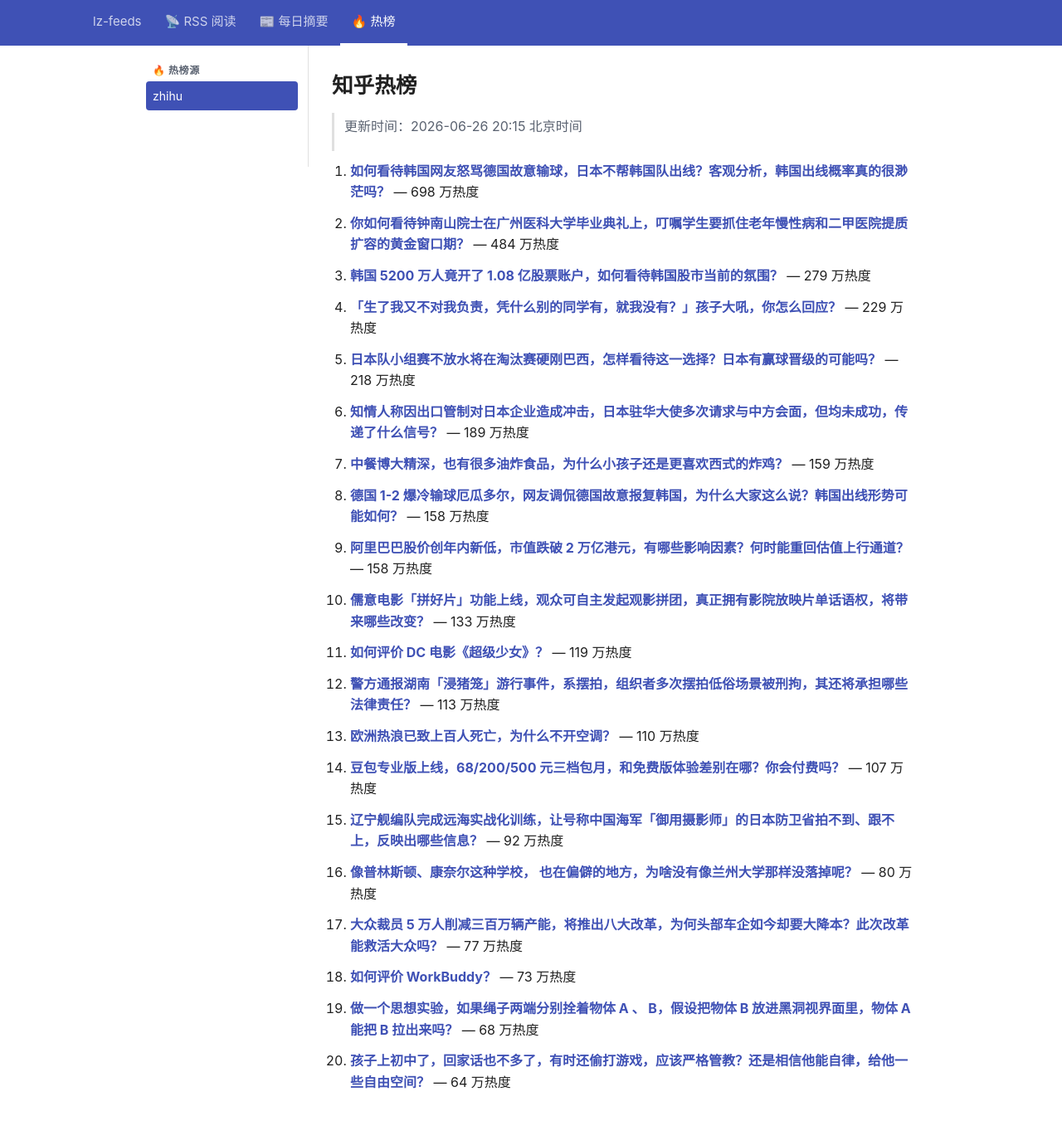
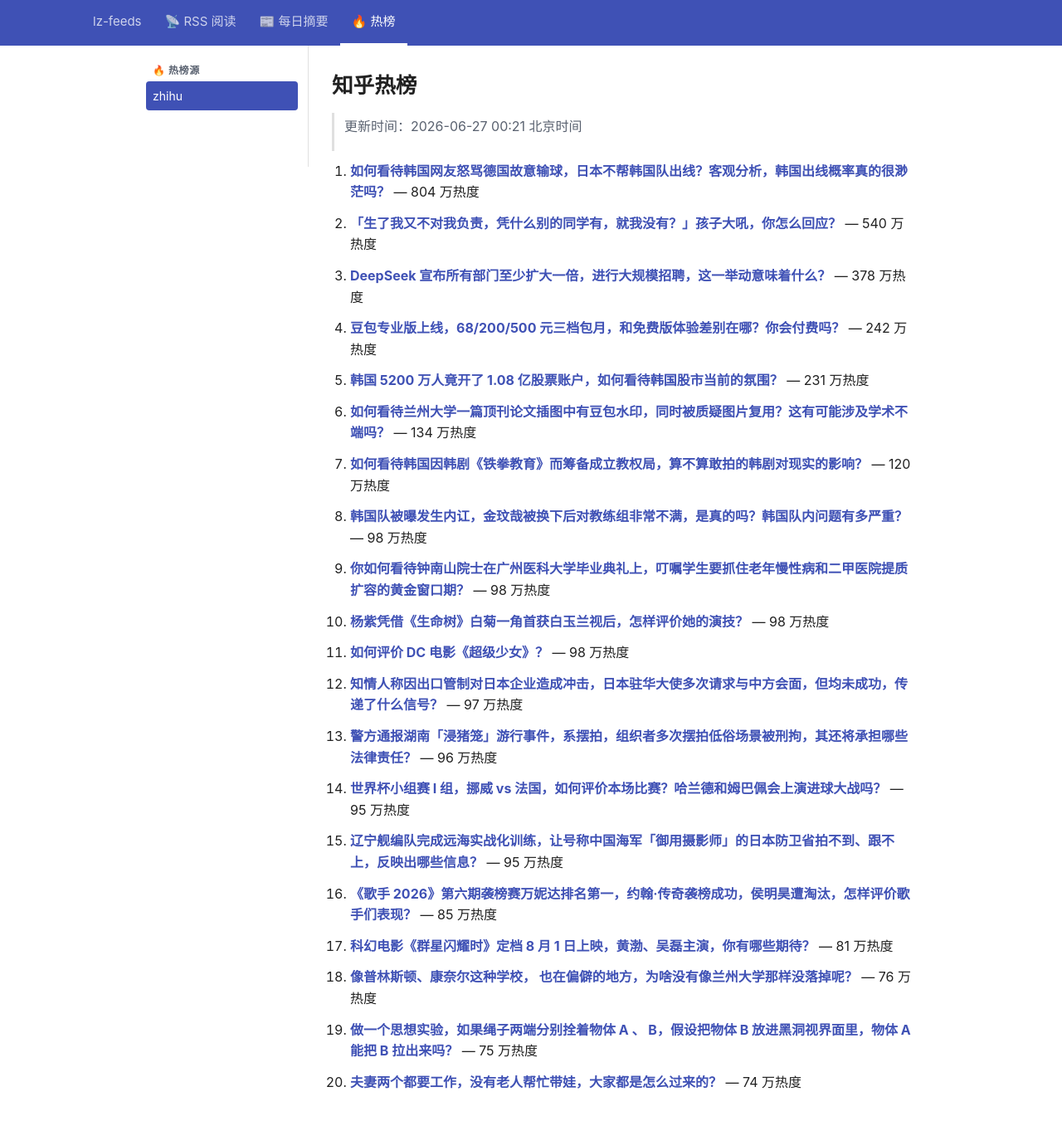
Before and after one commit to lizhang0101/lz-feeds, a Jekyll site: the page built from _hotlist/zhihu.md, in a window 1280 px wide and 1381 px high. Shown: the top 1351 px of the window at 83% size. Built offline with Jekyll 4.4.1, drawn with Linux system fonts in a browser that asks for light colours.

Commit message:
hotlist: 2026-06-26T16:21Z

```diff
--- a/_hotlist/zhihu.md
+++ b/_hotlist/zhihu.md
@@ -1,48 +1,48 @@
 ---
-updated: 2026-06-26 20:15 北京时间
+updated: 2026-06-27 00:21 北京时间
 count: 20
 ---
 
 # 知乎热榜
 
-> 更新时间：2026-06-26 20:15 北京时间
+> 更新时间：2026-06-27 00:21 北京时间
 
-1. **[如何看待韩国网友怒骂德国故意输球，日本不帮韩国队出线？客观分析，韩国出线概率真的很渺茫吗？](https://www.zhihu.com/question/2053827210838893606)** — 698 万热度
+1. **[如何看待韩国网友怒骂德国故意输球，日本不帮韩国队出线？客观分析，韩国出线概率真的很渺茫吗？](https://www.zhihu.com/question/2053827210838893606)** — 804 万热度
 
-2. **[你如何看待钟南山院士在广州医科大学毕业典礼上，叮嘱学生要抓住老年慢性病和二甲医院提质扩容的黄金窗口期？](https://www.zhihu.com/question/2053077287700883043)** — 484 万热度
+2. **[「生了我又不对我负责，凭什么别的同学有，就我没有？」孩子大吼，你怎么回应？](https://www.zhihu.com/question/2049857852655906822)** — 540 万热度
 
-3. **[韩国 5200 万人竟开了 1.08 亿股票账户，如何看待韩国股市当前的氛围？](https://www.zhihu.com/question/2053782944448082432)** — 279 万热度
+3. **[DeepSeek 宣布所有部门至少扩大一倍，进行大规模招聘，这一举动意味着什么？](https://www.zhihu.com/question/2053625552725079594)** — 378 万热度
 
-4. **[「生了我又不对我负责，凭什么别的同学有，就我没有？」孩子大吼，你怎么回应？](https://www.zhihu.com/question/2049857852655906822)** — 229 万热度
+4. **[豆包专业版上线，68/200/500 元三档包月，和免费版体验差别在哪？你会付费吗？](https://www.zhihu.com/question/2053058575203656580)** — 242 万热度
 
-5. **[日本队小组赛不放水将在淘汰赛硬刚巴西，怎样看待这一选择？日本有赢球晋级的可能吗？](https://www.zhihu.com/question/2053788614824129085)** — 218 万热度
+5. **[韩国 5200 万人竟开了 1.08 亿股票账户，如何看待韩国股市当前的氛围？](https://www.zhihu.com/question/2053782944448082432)** — 231 万热度
 
-6. **[知情人称因出口管制对日本企业造成冲击，日本驻华大使多次请求与中方会面，但均未成功，传递了什么信号？](https://www.zhihu.com/question/2053182874514364148)** — 189 万热度
+6. **[如何看待兰州大学一篇顶刊论文插图中有豆包水印，同时被质疑图片复用？这有可能涉及学术不端吗？](https://www.zhihu.com/question/2053840600244254651)** — 134 万热度
 
-7. **[中餐博大精深，也有很多油炸食品，为什么小孩子还是更喜欢西式的炸鸡？](https://www.zhihu.com/question/2003837805361641384)** — 159 万热度
+7. **[如何看待韩国因韩剧《铁拳教育》而筹备成立教权局，算不算敢拍的韩剧对现实的影响？](https://www.zhihu.com/question/2050581132492781469)** — 120 万热度
 
-8. **[德国 1-2 爆冷输球厄瓜多尔，网友调侃德国故意报复韩国，为什么大家这么说？韩国出线形势可能如何？](https://www.zhihu.com/question/2053750887315498493)** — 158 万热度
+8. **[韩国队被曝发生内讧，金玟哉被换下后对教练组非常不满，是真的吗？韩国队内问题有多严重？](https://www.zhihu.com/question/2053588599673549319)** — 98 万热度
 
-9. **[阿里巴巴股价创年内新低，市值跌破 2 万亿港元，有哪些影响因素？何时能重回估值上行通道？](https://www.zhihu.com/question/2053441953073718137)** — 158 万热度
+9. **[你如何看待钟南山院士在广州医科大学毕业典礼上，叮嘱学生要抓住老年慢性病和二甲医院提质扩容的黄金窗口期？](https://www.zhihu.com/question/2053077287700883043)** — 98 万热度
 
-10. **[儒意电影「拼好片」功能上线，观众可自主发起观影拼团，真正拥有影院放映片单话语权，将带来哪些改变？](https://www.zhihu.com/question/2050671044986516872)** — 133 万热度
+10. **[杨紫凭借《生命树》白菊一角首获白玉兰视后，怎样评价她的演技？](https://www.zhihu.com/question/2053964248779158091)** — 98 万热度
 
-11. **[如何评价 DC 电影《超级少女》？](https://www.zhihu.com/question/2053584057317810791)** — 119 万热度
+11. **[如何评价 DC 电影《超级少女》？](https://www.zhihu.com/question/2053584057317810791)** — 98 万热度
 
-12. **[警方通报湖南「浸猪笼」游行事件，系摆拍，组织者多次摆拍低俗场景被刑拘，其还将承担哪些法律责任？](https://www.zhihu.com/question/2053616361088054056)** — 113 万热度
+12. **[知情人称因出口管制对日本企业造成冲击，日本驻华大使多次请求与中方会面，但均未成功，传递了什么信号？](https://www.zhihu.com/question/2053182874514364148)** — 97 万热度
 
-13. **[欧洲热浪已致上百人死亡，为什么不开空调？](https://www.zhihu.com/question/2053433362916664088)** — 110 万热度
+13. **[警方通报湖南「浸猪笼」游行事件，系摆拍，组织者多次摆拍低俗场景被刑拘，其还将承担哪些法律责任？](https://www.zhihu.com/question/2053616361088054056)** — 96 万热度
 
-14. **[豆包专业版上线，68/200/500 元三档包月，和免费版体验差别在哪？你会付费吗？](https://www.zhihu.com/question/2053058575203656580)** — 107 万热度
+14. **[世界杯小组赛 I 组，挪威 vs 法国，如何评价本场比赛？哈兰德和姆巴佩会上演进球大战吗？](https://www.zhihu.com/question/2053791037974483526)** — 95 万热度
 
-15. **[辽宁舰编队完成远海实战化训练，让号称中国海军「御用摄影师」的日本防卫省拍不到、跟不上，反映出哪些信息？](https://www.zhihu.com/question/2053125507613470786)** — 92 万热度
+15. **[辽宁舰编队完成远海实战化训练，让号称中国海军「御用摄影师」的日本防卫省拍不到、跟不上，反映出哪些信息？](https://www.zhihu.com/question/2053125507613470786)** — 95 万热度
 
-16. **[像普林斯顿、康奈尔这种学校， 也在偏僻的地方，为啥没有像兰州大学那样没落掉呢？](https://www.zhihu.com/question/2051841187485636160)** — 80 万热度
+16. **[《歌手 2026》第六期袭榜赛万妮达排名第一，约翰·传奇袭榜成功，侯明昊遭淘汰，怎样评价歌手们表现？](https://www.zhihu.com/question/2053893367516472918)** — 85 万热度
 
-17. **[大众裁员 5 万人削减三百万辆产能，将推出八大改革，为何头部车企如今却要大降本？此次改革能救活大众吗？](https://www.zhihu.com/question/2052484358942843453)** — 77 万热度
+17. **[科幻电影《群星闪耀时》定档 8 月 1 日上映，黄渤、吴磊主演，你有哪些期待？](https://www.zhihu.com/question/2051613370365874496)** — 81 万热度
 
-18. **[如何评价 WorkBuddy？](https://www.zhihu.com/question/2049048570800628238)** — 73 万热度
+18. **[像普林斯顿、康奈尔这种学校， 也在偏僻的地方，为啥没有像兰州大学那样没落掉呢？](https://www.zhihu.com/question/2051841187485636160)** — 76 万热度
 
-19. **[做一个思想实验，如果绳子两端分别拴着物体 A 、 B，假设把物体 B 放进黑洞视界面里，物体 A 能把 B 拉出来吗？](https://www.zhihu.com/question/1971962327902450410)** — 68 万热度
+19. **[做一个思想实验，如果绳子两端分别拴着物体 A 、 B，假设把物体 B 放进黑洞视界面里，物体 A 能把 B 拉出来吗？](https://www.zhihu.com/question/1971962327902450410)** — 75 万热度
 
-20. **[孩子上初中了，回家话也不多了，有时还偷打游戏，应该严格管教？还是相信他能自律，给他一些自由空间？](https://www.zhihu.com/question/2002883700300485509)** — 64 万热度
+20. **[夫妻两个都要工作，没有老人帮忙带娃，大家都是怎么过来的？](https://www.zhihu.com/question/12192782598)** — 74 万热度
```
